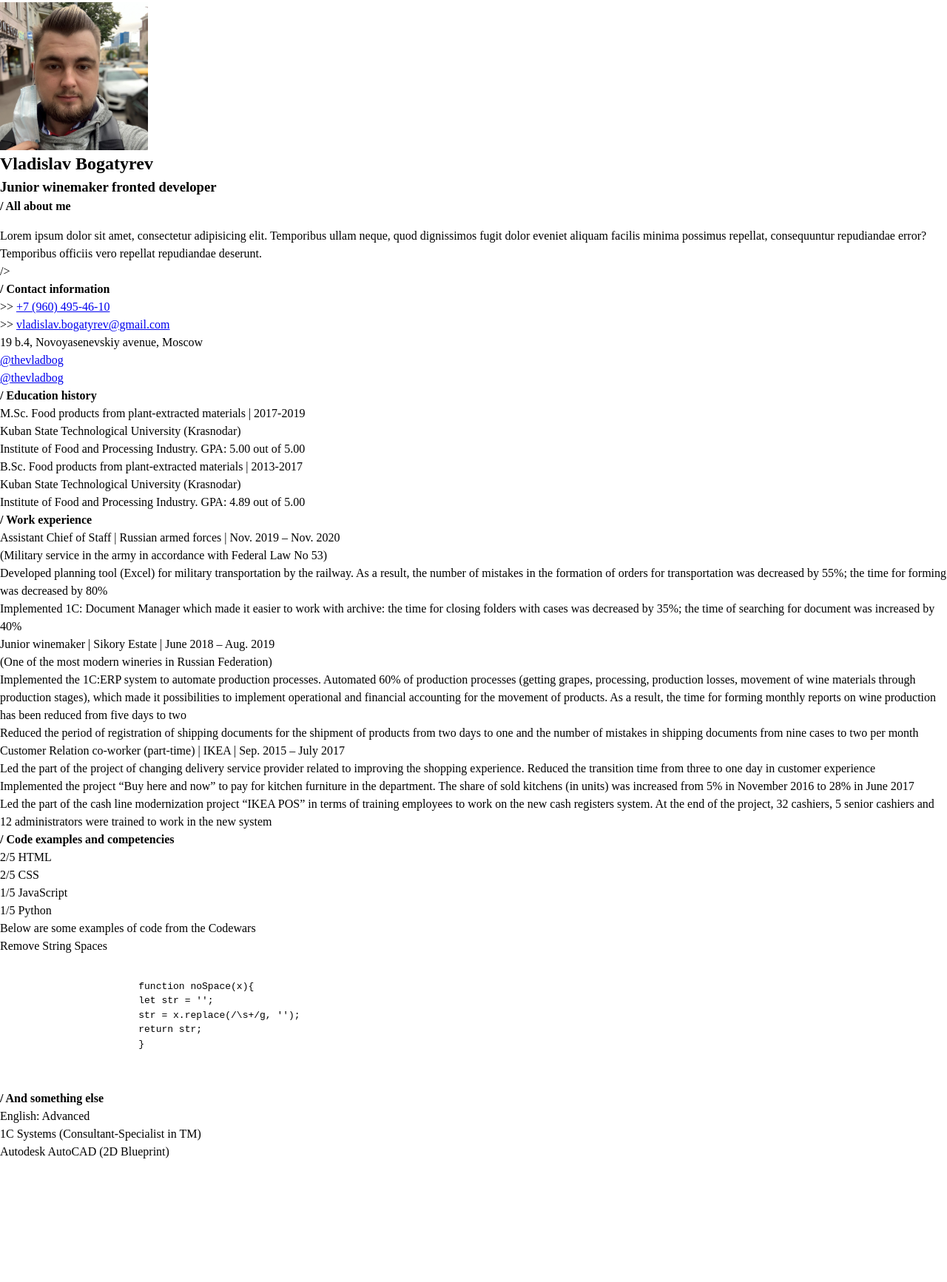
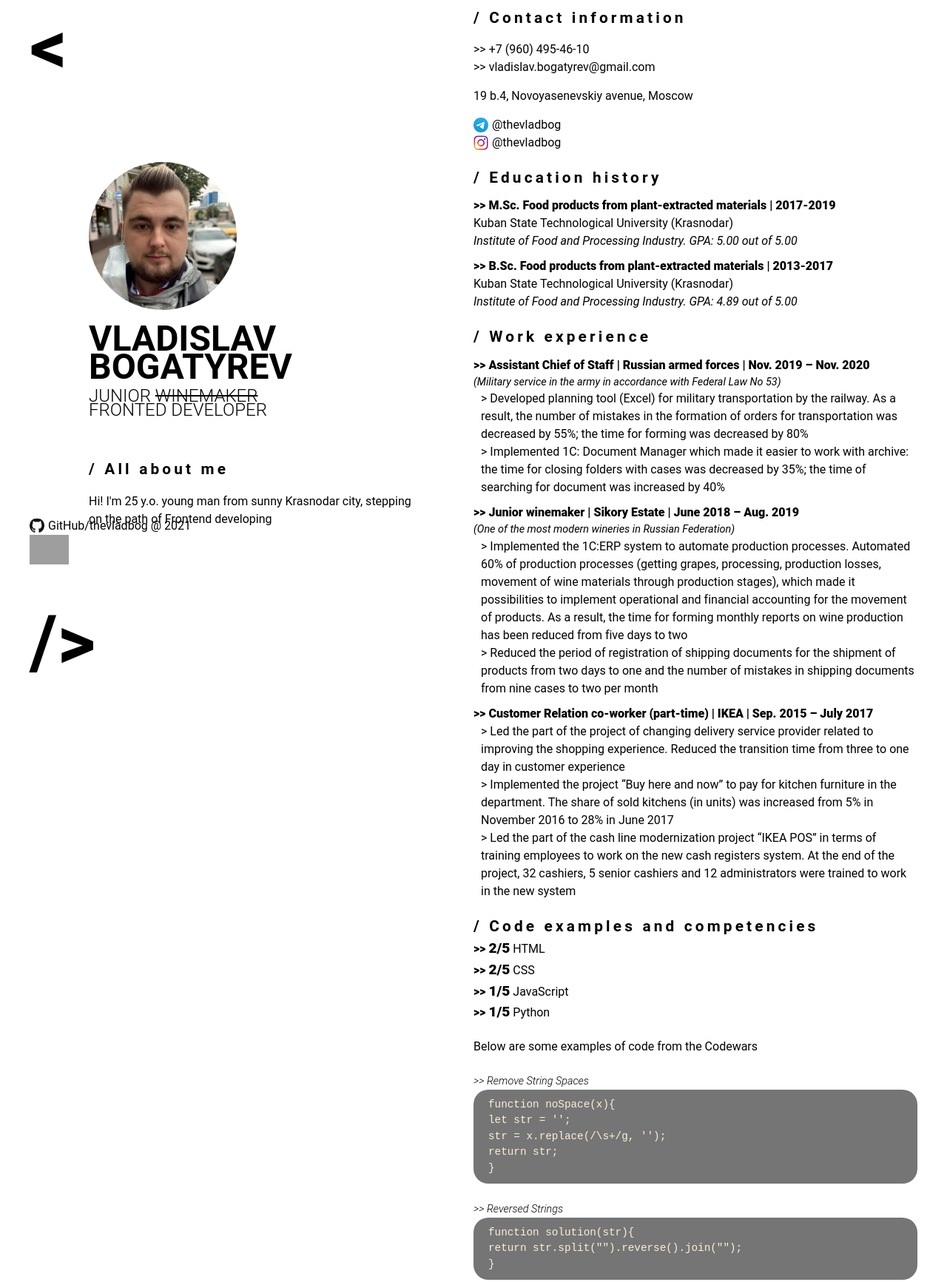
Before and after one commit to thevladbog/rsschool-cv, a plain HTML site: page index.html in a window 1280 px wide. Shown: the part 21-1754 px from the top of the page at 74% size. Before the commit the page ends 1590 px from the top, so only its background shows below. Drawn offline with Linux system fonts and the light colour scheme; grey boxes are pictures that could not be loaded.

Commit message:
feat: add style.css file

```diff
--- a/index.html
+++ b/index.html
@@ -14,10 +14,10 @@
             <div class='about_me'>
                 <img src="./src/images/IMG_0865.jpg" width="200px" height="200px" alt="Vladislav Bogatyrev's personal photo card" class="me">
                 <h1>Vladislav Bogatyrev</h1>
-                <h3>Junior <span class='wine'>winemaker</span> fronted developer</h3>
+                <h3>Junior <span class='wine'>winemaker</span> <br>fronted developer</h3>
                 <article class="about">
                     <h4>/ All about me</h4>
-                    <p>Lorem ipsum dolor sit amet, consectetur adipisicing elit. Temporibus ullam neque, quod dignissimos fugit dolor eveniet aliquam facilis minima possimus repellat, consequuntur repudiandae error? Temporibus officiis vero repellat repudiandae deserunt.</p>
+                    <p>Hi! I'm 25 y.o. young man from sunny Krasnodar city, stepping on the path of Frontend developing</p>
                 </article>
             </div>
             <div class="bottom">/></div>
@@ -28,8 +28,8 @@
             <h4>/ Contact information</h4>
             <div class="contact_information">
                 <ul class="main_contacts">
-                    <li>>> <a href="tel:+79604954610">+7 (960) 495-46-10</a></li>
-                    <li>>> <a href="mailto:vladislav.bogatyrev@gmail.com">vladislav.bogatyrev@gmail.com</a></li>
+                    <li> <a href="tel:+79604954610">+7 (960) 495-46-10</a></li>
+                    <li> <a href="mailto:vladislav.bogatyrev@gmail.com">vladislav.bogatyrev@gmail.com</a></li>
                 </ul>
                 <ul class="addres">
                     <li>19 b.4, Novoyasenevskiy avenue, Moscow</li>
@@ -95,16 +95,24 @@
             </div>
             <div class='examples'>
                 <p>Below are some examples of code from the Codewars</p>
-                <p>Remove String Spaces</p>
-                <pre>
+                <div>
+                    <h5>Remove String Spaces</h5>
                     <code>
-                        function noSpace(x){
-                        let str = '';
-                        str = x.replace(/\s+/g, '');
-                        return str;
+                    function noSpace(x){ <br>
+                    let str = ''; <br>
+                    str = x.replace(/\s+/g, ''); <br>
+                    return str; <br>
+                    }
+                    </code>
+                </div>
+                <div>
+                    <h5>Reversed Strings</h5>
+                    <code>
+                        function solution(str){ <br>
+                            return str.split("").reverse().join(""); <br>
                         }
                     </code>
-                </pre>
+                </div>
             </div>
         </section>
 
@@ -118,6 +126,12 @@
         </section>
     </main>
 
-    <footer></footer>
+    <footer>
+        <ul>
+            <li class="git"><a href="https://github.com/thevladbog">GitHub/thevladbog</a></li>
+            <li>@ 2021</li>
+            <li class="school"><a href="https://rs.school/js/"><img src="https://rs.school/images/rs_school_js.svg" height="40px" alt="Logo of RSSchool"></a></li>
+        </ul>
+    </footer>
 </body>
 </html>
--- a/style.css
+++ b/style.css
@@ -76,3 +76,197 @@ select {
     scroll-behavior: auto !important;
   }
 }
+
+html {
+    font-family: roboto;
+}
+
+body {
+    width: 1200px;
+    margin: 10px auto;
+}
+
+aside {
+    float: left;
+    width: 50%;
+}
+
+
+main {
+    float: right;
+    width: 50%;
+}
+
+.top {
+    text-align: left;
+    font-size: 100px;
+    font-weight: bold;
+}
+
+.bottom {
+    text-align: left;
+    font-size: 100px;
+    font-weight: bold;
+}
+
+.about_me {
+    margin: 80px;
+}
+
+.me {
+    display: block;
+    /* margin-left: auto; */
+    margin-right: auto;
+    border-radius: 100px;
+}
+
+h1 {
+    padding: 20px 0 5px 0;
+    font-size: 3em;
+    line-height: 0.8em;
+    text-transform: uppercase;
+}
+
+h3 {
+    padding: 5px 0;
+    font-size: 1.5em;
+    line-height: 0.8em;
+    font-weight: 300;
+    text-transform: uppercase;
+    margin-bottom: 50px;
+}
+
+.wine {
+    text-decoration: line-through;
+}
+
+h4 {
+    font-size: 1.3em;
+    letter-spacing: 0.2em;
+    margin-top: 20px;
+}
+
+.contact ul {
+    margin-top: 15px;
+}
+
+.tg {
+    background: url("src/images/tg.png") no-repeat left center;
+    padding-left: 25px;
+}
+
+.ig {
+    background: url("src/images/ig.png") no-repeat left center;
+    padding-left: 25px;
+}
+
+.social a {
+    text-decoration: none;
+    color: black;
+}
+
+.main_contacts a {
+    text-decoration: none;
+    color: black;
+}
+
+.main_contacts li::before {
+    content: ">>";
+}
+
+.degree .first::before {
+    content: ">> ";
+}
+
+.degree .first {
+    font-weight: 900;
+    margin-top: 10px;
+}
+
+.degree .third {
+    font-style: italic;
+}
+
+.exp .first::before {
+    content: ">> ";
+}
+
+.exp .first {
+    font-weight: 900;
+    margin-top: 10px;
+}
+
+.exp .additional {
+    font-style: italic;
+    font-size: 0.9em;
+}
+
+.ach li::before {
+    content: "> ";
+}
+
+.ach li {
+    padding-left: 10px;
+}
+
+.level {
+    font-weight: 900;
+    font-size: 1.2em;
+}
+
+.competencies li::before {
+    content: ">> ";
+    font-weight: 900;
+}
+
+.competencies {
+    margin-bottom: 20px;
+}
+
+code {
+    display: block;
+    background: #757575;
+    color: rgb(253, 239, 216);
+    border-radius: 20px;
+    font-size: 1.1em;
+    padding: 10px 10px 10px 20px;
+}
+
+h5::before {
+    content: ">> ";
+}
+
+h5 {
+    font-size: 0.9em;
+    font-weight: 300;
+    font-style: italic;
+    margin-bottom: 0em;
+}
+
+.another li::before {
+    content: ">> ";
+}
+
+.other {
+    margin-bottom: 25px;
+}
+
+footer {
+    display: flex;
+    position: fixed;
+    left: 0;
+    bottom: 0;
+    height: 80[x];
+    width: 100%;
+}
+
+footer li {
+    display: inline;
+}
+
+.git a {
+    background: url("src/images/git.png") no-repeat left center;
+    padding-left: 25px;
+    text-decoration: none;
+    color: black;
+}
```
Also changed, not shown: src/images/git.png (added), src/images/ig.png (added), src/images/tg.png (added).
